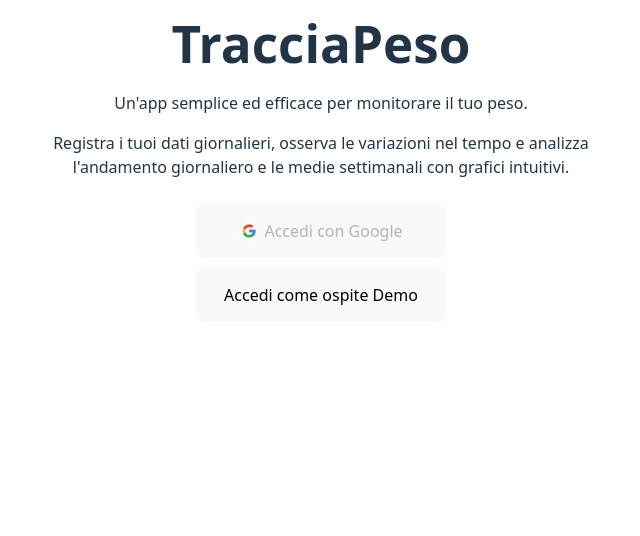
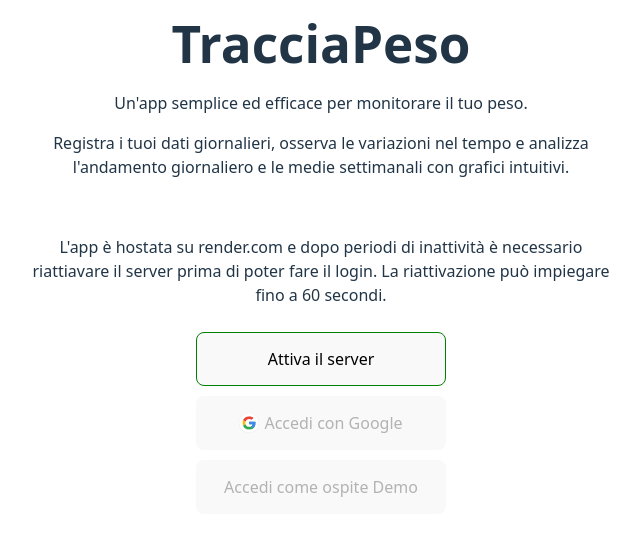
Before and after one commit to tyVespA/TracciaPeso, a React (Vite) app: page / in a window 1280 px wide. Shown: the top 536 px of the page, without its empty margins (319-959 px from the left). Built offline with nearby package versions, Linux system fonts and the light colour scheme; no server answers.

Commit message:
add PingServer, add disabled btns logic

```diff
--- a/src/App.tsx
+++ b/src/App.tsx
@@ -1,6 +1,7 @@
 import { useEffect, useState, FormEvent } from "react";
 import weightService from "./services/weights";
 import styles from "./App.module.css";
+import PingServer from "./components/PingServer";
 import GoogleLogin from "./components/Auth/GoogleLogin";
 import UserPreview from "./components/Auth/UserPreview";
 import WeightsList from "./components//WeightsList/WeightsList";
@@ -22,6 +23,11 @@ function App() {
   const [errorMessage, setErrorMessage] = useState("");
   const [errorState, setErrorState] = useState(false);
 
+  const [isServerAlive, setIsServerAlive] = useState<boolean | undefined>(
+    undefined
+  );
+  const [isLoading, setIsLoading] = useState(false);
+
   interface User {
     name: string;
     picture: string;
@@ -37,9 +43,32 @@ function App() {
       name: "Test User",
       picture: "https://www.example.com/test-user.jpg",
     };
-    localStorage.setItem("user", JSON.stringify(testUser)); // Store test user in localStorage
-    setUser(testUser); // Set the user state
+    localStorage.setItem("user", JSON.stringify(testUser));
+    setUser(testUser);
   };
+
+  const pingServer = () => {
+    setIsLoading(true);
+    weightService
+      .pingServer()
+      .then((res) => {
+        if (res === "pong") {
+          setIsServerAlive(true);
+        }
+        setIsLoading(false);
+      })
+      .catch(() => {
+        setIsLoading(false);
+      });
+  };
+
+  useEffect(() => {
+    weightService.pingServer().then((res) => {
+      if (res === "pong") {
+        setIsServerAlive(true);
+      }
+    });
+  }, []);
 
   useEffect(() => {
     const savedUser = localStorage.getItem("user");
@@ -89,7 +118,19 @@ function App() {
         {user ? (
           <div>
             <Error errorMessage={errorMessage} errorState={errorState} />
-
+            <p>Stato del server: {isServerAlive ? "attivo" : "disattivo"}</p>
+            {isServerAlive ? (
+              ""
+            ) : (
+              <div>
+                <p>Il server è stato spento per inattività</p>
+                <PingServer
+                  pingServer={pingServer}
+                  isLoading={isLoading}
+                  isServerAlive={isServerAlive}
+                />
+              </div>
+            )}
             {weights.length == 0 ? (
               <div>
                 Inizia a inserire il tuo peso in kg con il modulo sottostante
@@ -118,7 +159,12 @@ function App() {
                 onChange={(e) => setNewWeight(e.target.value)}
                 placeholder="Peso odierno"
               />
-              <button className={styles.aggiungiPesoBtn}>Aggiungi peso</button>
+              <button
+                className={styles.aggiungiPesoBtn}
+                disabled={!isServerAlive}
+              >
+                Aggiungi peso
+              </button>
             </form>
             <div className={styles.chartsContainer}>
               <DailyChart reload={reload} />
@@ -133,9 +179,25 @@ function App() {
               e analizza l'andamento giornaliero e le medie settimanali con
               grafici intuitivi.
             </p>
+            <br />
+            <p>
+              L'app è hostata su render.com e dopo periodi di inattività è
+              necessario riattiavare il server prima di poter fare il login. La
+              riattivazione può impiegare fino a 60 secondi.
+            </p>
             <div className={styles.loginBtns}>
-              <GoogleLogin onLoginSuccess={handleLoginSuccess} />
-              <button onClick={handleTestLogin}>Accedi come ospite Demo</button>
+              <PingServer
+                pingServer={pingServer}
+                isLoading={isLoading}
+                isServerAlive={isServerAlive}
+              />
+              <GoogleLogin
+                onLoginSuccess={handleLoginSuccess}
+                isServerAlive={isServerAlive}
+              />
+              <button onClick={handleTestLogin} disabled={!isServerAlive}>
+                Accedi come ospite Demo
+              </button>
             </div>
           </div>
         )}
```
